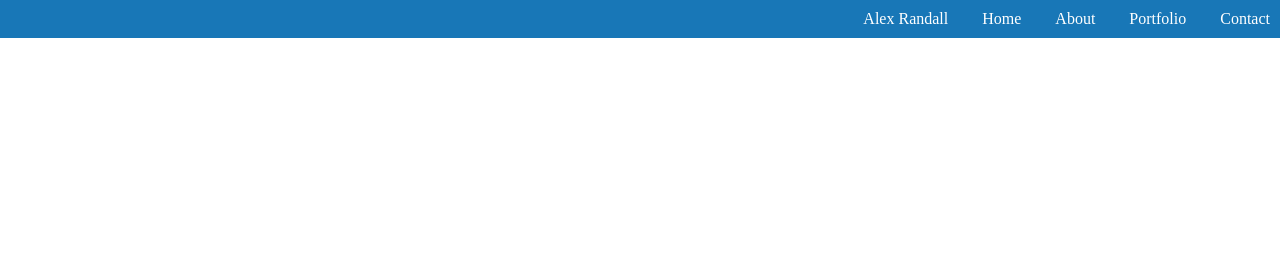
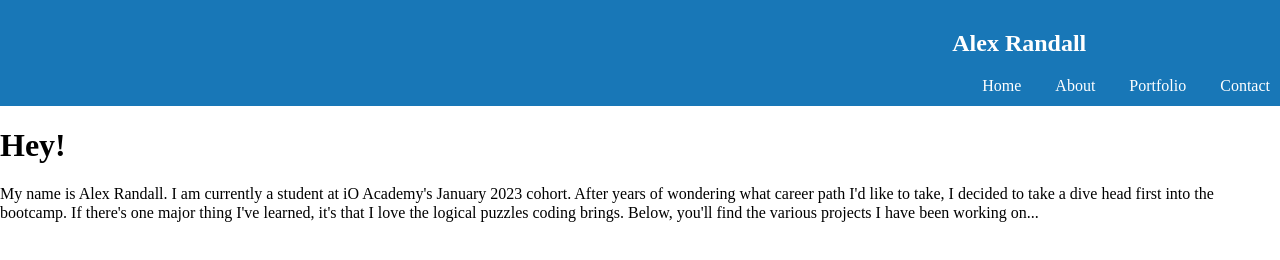
Before and after one commit to randallcoding/randallcoding.github.io, a plain HTML site: page index.html in a window 1280 px wide. Drawn offline with Linux system fonts and the light colour scheme.

Commit message:
added header

```diff
--- a/index.html
+++ b/index.html
@@ -10,13 +10,22 @@
 
 <nav>
     <div class="nav-buttons">
-		Alex Randall
+		<h2>Alex Randall</h2>
+		<div>
 		<a href="#">Home</a>
 		<a href="#">About</a>
 		<a href="#">Portfolio</a>
 		<a href="#">Contact</a>
 	</div>
+	</div>
 </nav>
 
 </body>
 </html>
+
+<header>
+    <section>
+        <h1>Hey!</h1>
+        <p>My name is Alex Randall. I am currently a student at iO Academy's January 2023 cohort. After years of wondering what career path I'd like to take, I decided to take a dive head first into the bootcamp. If there's one major thing I've learned, it's that I love the logical puzzles coding brings. Below, you'll find the various projects I have been working on... </p>
+    </section>
+</header>
```
